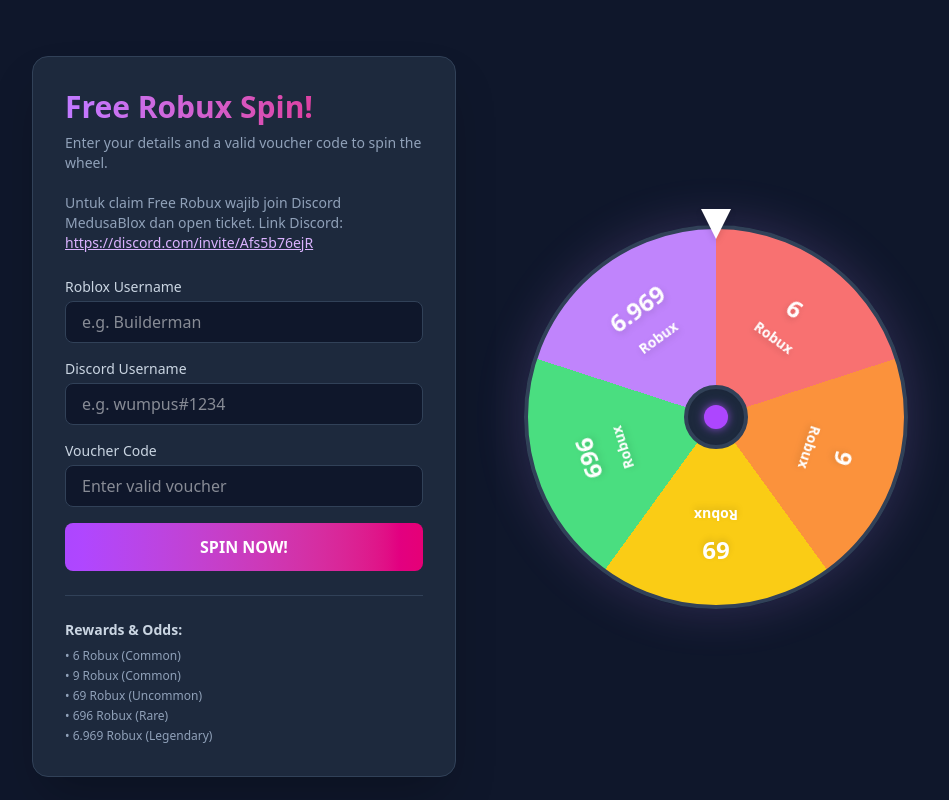
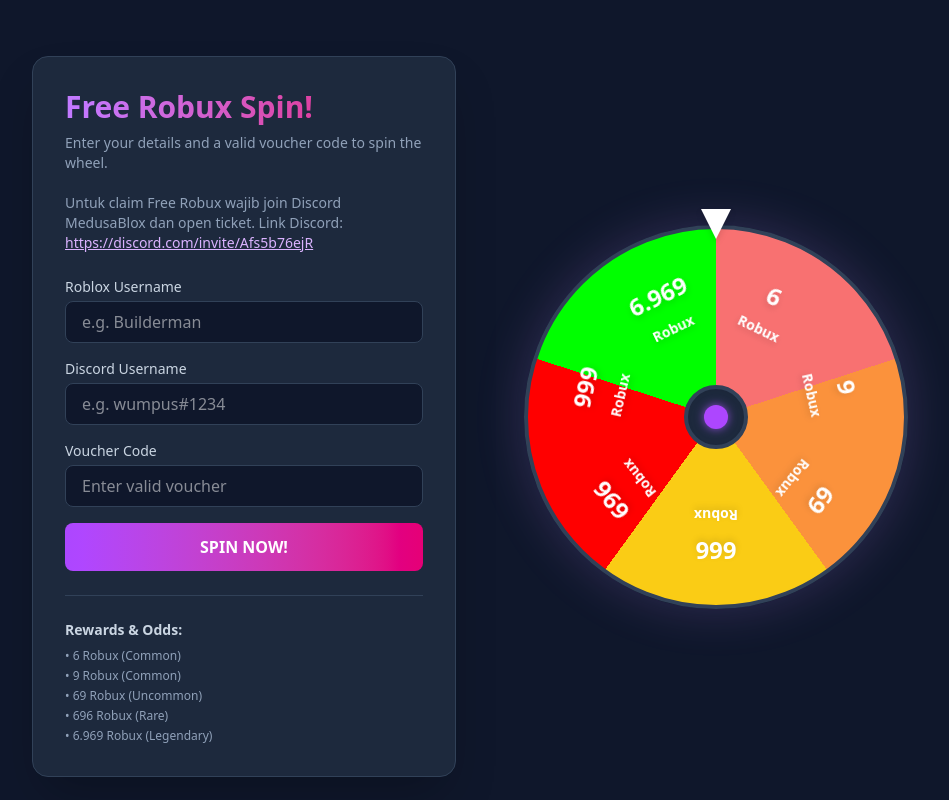
Before and after one commit to alamsyahh15/robux-spinner, a React (Vite) app: page / in a window 1280 px wide. Shown: the whole page, without its empty margins (160-1109 px from the left). Built offline with nearby package versions, Linux system fonts and the light colour scheme.

Commit message:
add any reward

```diff
--- a/server.ts
+++ b/server.ts
@@ -17,11 +17,13 @@
 const VALID_VOUCHERS = ['SPIN-MEEE','COKLAT69','CHOCONG69'];
 
 const REWARDS = [
-  { amount: 6, weight: 1000000, color: '#f87171' }, // red-400
-  { amount: 9, weight: 1000000, color: '#fb923c' }, // orange-400
-  { amount: 69, weight: 100000, color: '#facc15' }, // yellow-400
-  { amount: 696, weight: 10000, color: '#4ade80' }, // green-400
-  { amount: 6.969, weight: 1, color: '#c084fc' }, // purple-400
+  { amount: 6, weight: 1000000, color: '#f87171' },
+  { amount: 9, weight: 1000000, color: '#fb923c' },
+  { amount: 69, weight: 100000, color: '#facc15' },
+  { amount: 666, weight: 10000, color: '#ff0000' },
+  { amount: 696, weight: 1000, color: '#00ff00' },
+  { amount: 999, weight: 100, color: '#0000ff' },
+  { amount: 6.969, weight: 1, color: '#c084fc' },
 ];
 
 const TOTAL_WEIGHT = REWARDS.reduce((sum, r) => sum + r.weight, 0);
--- a/src/App.tsx
+++ b/src/App.tsx
@@ -4,11 +4,13 @@
 import { Loader2 } from 'lucide-react';
 
 const REWARDS = [
-  { amount: 6, color: '#f87171' },
-  { amount: 9, color: '#fb923c' },
-  { amount: 69, color: '#facc15' },
-  { amount: 696, color: '#4ade80' },
-  { amount: 6.969, color: '#c084fc' },
+  { amount: 6, weight: 1000000, color: '#f87171' },
+  { amount: 9, weight: 1000000, color: '#fb923c' },
+  { amount: 69, weight: 100000, color: '#facc15' },
+  { amount: 666, weight: 10000, color: '#ff0000' },
+  { amount: 696, weight: 1000, color: '#00ff00' },
+  { amount: 999, weight: 100, color: '#0000ff' },
+  { amount: 6.969, weight: 1, color: '#c084fc' },
 ];
 
 type ClaimRecord = {
```
Also changed, not shown: 1 other file (tests, documents, lock files or other folders).
